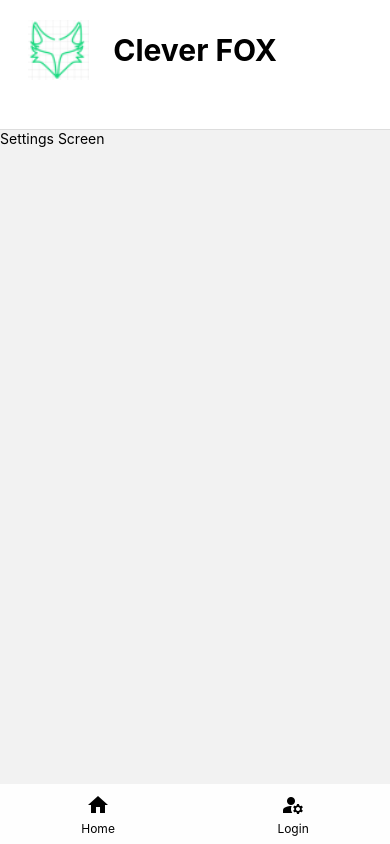
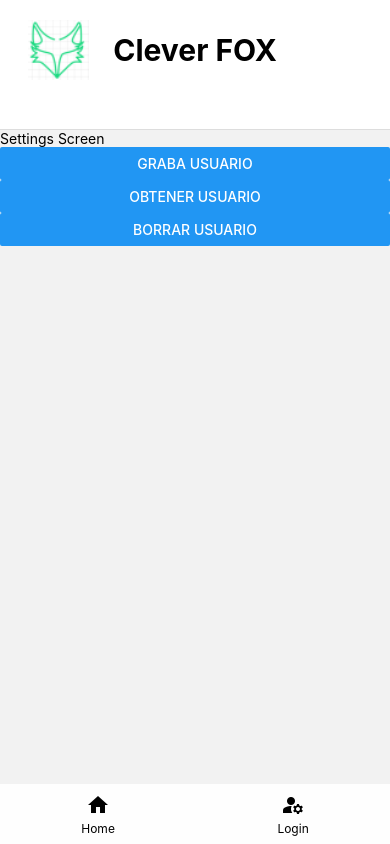
Before and after one commit to rrufino71/reactnativeapp, a React Native app: screen /Settings in a window 390 px wide. Built offline with nearby package versions, Linux system fonts and the light colour scheme.

Commit message:
secure storage

```diff
--- /dev/null
+++ b/libs/secureStorage.js
@@ -0,0 +1,33 @@
+import * as SecureStore from "expo-secure-store";
+
+export async function storeSecureData(key, value) {
+  try {
+    await SecureStore.setItemAsync(key, value);
+    console.log("Dato almacenado de manera segura");
+  } catch (error) {
+    console.log("Error al almacenar el dato", error);
+  }
+}
+
+export async function getSecureData(key) {
+  try {
+    const data = await SecureStore.getItemAsync(key);
+    if (data) {
+      //console.log("Data recuperada:", data);
+      return data;
+    } else {
+      console.log("No se encontró el dato");
+    }
+  } catch (error) {
+    console.log("Error al recuperar el dato", error);
+  }
+}
+
+export async function deleteSecureData(key) {
+  try {
+    await SecureStore.deleteItemAsync(key);
+    console.log("dato eliminado");
+  } catch (error) {
+    console.log("Error al eliminar el dato", error);
+  }
+}
--- a/package.json
+++ b/package.json
@@ -17,6 +17,7 @@
     "@react-navigation/native-stack": "^6.11.0",
     "expo": "~52.0.14",
     "expo-local-authentication": "~15.0.1",
+    "expo-secure-store": "^14.0.0",
     "expo-status-bar": "~2.0.0",
     "nativewind": "^4.1.23",
     "react": "18.3.1",
@@ -27,7 +28,9 @@
     "react-native-safe-area-context": "4.12.0",
     "react-native-screens": "~4.1.0",
     "react-native-vector-icons": "^10.2.0",
-    "react-native-web": "~0.19.13"
+    "react-native-web": "~0.19.13",
+    "secure": "^0.1.3",
+    "storage": "^0.2.0"
   },
   "devDependencies": {
     "@babel/core": "^7.20.0"
--- a/screens/LoginScreen.jsx
+++ b/screens/LoginScreen.jsx
@@ -17,11 +17,12 @@ import { AuthContext } from "../contexts/AuthContext";
 import { useNavigation } from "@react-navigation/native";
 import { Visibility, VisibilityOff } from "../components/Icons";
 import { saveUserData } from "../libs/sesiones";
+import { getSecureData, storeSecureData } from "../libs/secureStorage.js";
 
 export default function LoginScreen() {
   const initialData = {
-    email: "rrufino71@gmail.com",
-    password: "12345678",
+    email: "",
+    password: "",
     errors: {},
   };
 
@@ -64,6 +65,8 @@ export default function LoginScreen() {
 
   const [response, setResponse] = useState(null);
   const [ocultaPass, setOcultaPass] = useState(true);
+  const [savedUser, setSavedUser] = useState(null);
+  const [savedPass, setSavedPass] = useState(null);
 
   const {
     isAuthenticated,
@@ -100,6 +103,8 @@ export default function LoginScreen() {
         setIsAuthenticated(true);
         //setUsuarioNombre(datosUsuario.name);
         saveUserData("usuario", datosUsuario);
+        storeSecureData("user", form.email);
+        storeSecureData("pass", form.password);
 
         navigation.replace("Home");
       } else {
@@ -114,6 +119,28 @@ export default function LoginScreen() {
   const togglePasswordVisibility = () => {
     setOcultaPass(!ocultaPass);
   };
+
+  useEffect(() => {
+    const loadUser = async () => {
+      const storedUser = await getSecureData("user");
+      if (storedUser) {
+        setSavedUser(storedUser);
+      }
+      const storedPass = await getSecureData("pass");
+      if (storedPass) {
+        setSavedPass(storedPass);
+      }
+    };
+    loadUser();
+  }, []);
+
+  useEffect(() => {
+    handleChange("email", savedUser);
+  }, [savedUser]);
+
+  useEffect(() => {
+    handleChange("password", savedPass);
+  }, [savedPass]);
 
   return (
     <>
--- a/screens/SettingsScreen.jsx
+++ b/screens/SettingsScreen.jsx
@@ -1,9 +1,41 @@
-import { Text, View } from "react-native";
+import { Text, View, Button } from "react-native";
+import {
+  getSecureData,
+  storeSecureData,
+  deleteSecureData,
+} from "../libs/secureStorage.js";
 
 export default function SettingsScreen() {
   return (
     <View className="justify-center">
       <Text>Settings Screen</Text>
+      <Button
+        title="Graba Usuario"
+        onPress={async () => {
+          storeSecureData("user", "rrufino71@gmail.com");
+          storeSecureData("pass", "12345678");
+        }}
+      />
+
+      <Button
+        style={{ margin: 10 }}
+        title="Obtener Usuario"
+        onPress={async () => {
+          const xuser = await getSecureData("user");
+          const xpass = await getSecureData("pass");
+          console.log("user obtenido: ", xuser);
+          console.log("pass obtenida: ", xpass);
+        }}
+      />
+
+      <Button
+        style={{ margin: 10 }}
+        title="Borrar Usuario"
+        onPress={async () => {
+          deleteSecureData("user");
+          deleteSecureData("pass");
+        }}
+      />
     </View>
   );
 }
```
Also changed, not shown: 1 other file (tests, documents, lock files or other folders).
